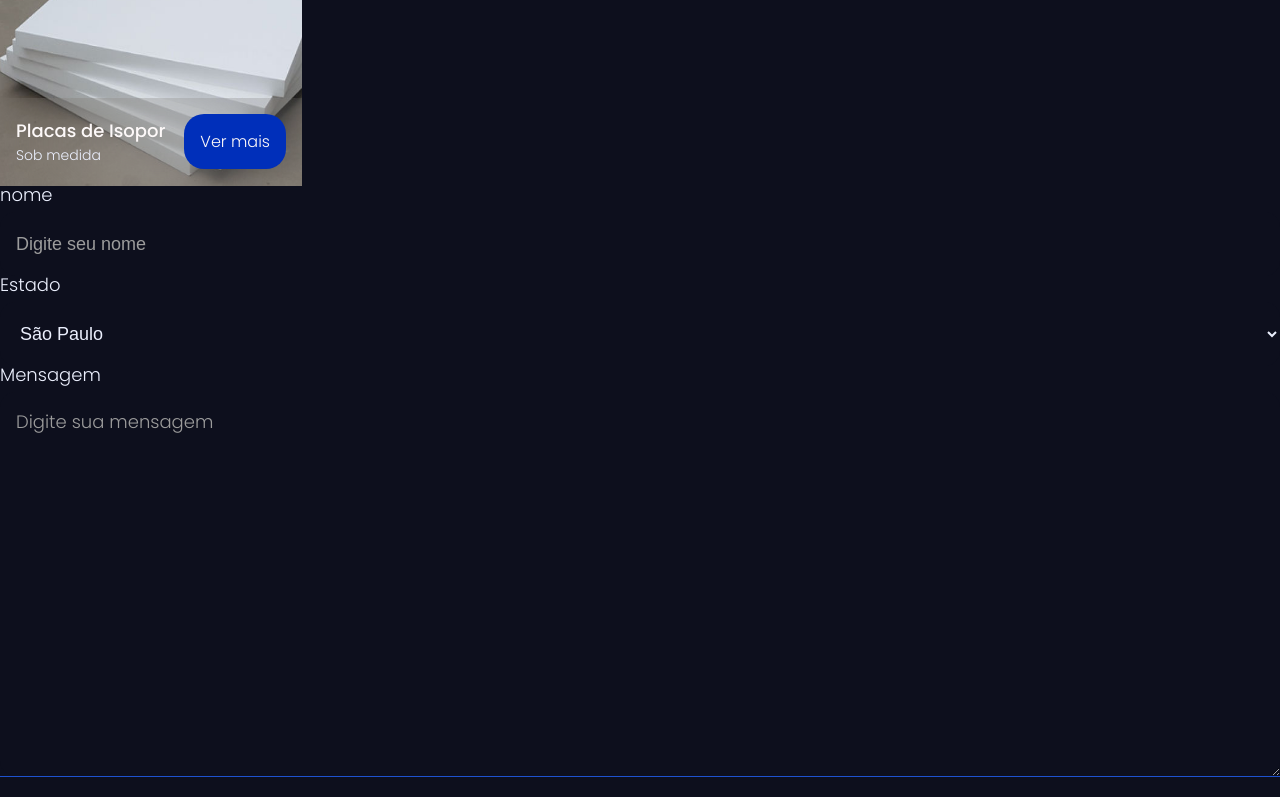
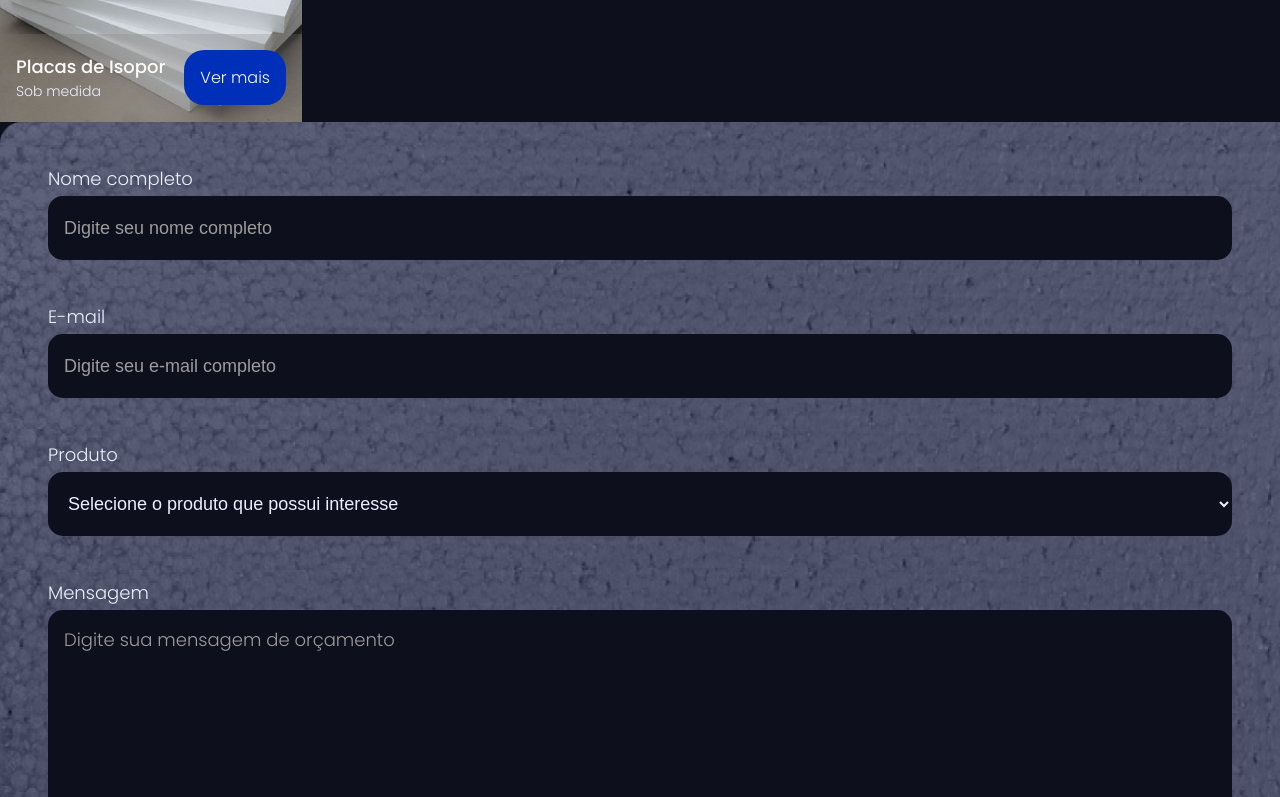
Before and after one commit to raphaelaferraz/lading_page_eps_company, a React (Vite) app: page / in a window 1280 px wide. Shown: the part 1560-2357 px from the top of the page. Built offline with nearby package versions, Linux system fonts and the light colour scheme.

Commit message:
feat: adiciona componente de formulário

```diff
--- a/src/components/Dropdown/index.jsx
+++ b/src/components/Dropdown/index.jsx
@@ -1,7 +1,7 @@
 import PropTypes from 'prop-types';
 import styles from './styles.module.scss';
 
-export default function Dropdown({ id, label, options, value, onChange }) {
+export default function Dropdown({ id, label, options, value, onChange, placeholder }) {
   return (
     <div className={styles.container}>
       <label htmlFor={id} className={styles.container__label}>{label}</label>
@@ -11,8 +11,13 @@ export default function Dropdown({ id, label, options, value, onChange }) {
         value={value}
         onChange={(e) => onChange(e.target.value)}
       >
+        <option value="" disabled>
+          {placeholder}
+        </option>
         {options.map((option) => (
-          <option key={option} value={option}>{option}</option>
+          <option key={option} value={option}>
+            {option}
+          </option>
         ))}
       </select>
     </div>
@@ -25,4 +30,5 @@ Dropdown.propTypes = {
   options: PropTypes.arrayOf(PropTypes.string).isRequired,
   value: PropTypes.string,
   onChange: PropTypes.func.isRequired,
+  placeholder: PropTypes.string,
 };
--- a/src/components/Dropdown/styles.module.scss
+++ b/src/components/Dropdown/styles.module.scss
@@ -3,6 +3,7 @@
 .container {
   display: flex;
   flex-direction: column;
+  width: 100%;
 
   &__label {
     font-size: $large-text;
--- /dev/null
+++ b/src/components/Formulario/index.jsx
@@ -0,0 +1,94 @@
+import { useState } from 'react';
+import Input from '../Input';
+import Dropdown from '../Dropdown';
+import Textarea from '../Textarea';
+import styles from './styles.module.scss';
+
+export default function Formulario() {
+  const [nome, setNome] = useState('');
+  const [email, setEmail] = useState('');
+  const [produtoSelecionado, setProdutoSelecionado] = useState('');
+  const [mensagem, setMensagem] = useState('');
+
+  const handleSubmit = async e => {
+    e.preventDefault();
+
+    const dadosFormulario = {
+      nome,
+      email,
+      produtoSelecionado,
+      mensagem
+    };
+
+    console.log(dadosFormulario);
+    //   try {
+    //     const response = await fetch('https://sua-api-aqui.com/enviar', {
+    //       method: 'POST',
+    //       headers: {
+    //         'Content-Type': 'application/json',
+    //       },
+    //       body: JSON.stringify(dadosFormulario),
+    //     });
+
+    //     if (response.ok) {
+    //       alert('Formulário enviado com sucesso!');
+    //     } else {
+    //       alert('Erro ao enviar o formulário. Tente novamente.');
+    //     }
+    //   } catch (error) {
+    //     console.error('Erro ao enviar o formulário:', error);
+    //     alert('Erro ao enviar o formulário. Tente novamente.');
+    //   }
+    // };
+  };
+
+  return (
+    <form className={styles.formulario} onSubmit={handleSubmit}>
+      <Input
+        label={'Nome completo'}
+        type={'text'}
+        name={'nome'}
+        value={nome}
+        placeholder={'Digite seu nome completo'}
+        onChange={setNome}
+      />
+
+      <Input
+        label={'E-mail'}
+        type={'text'}
+        name={'email'}
+        value={email}
+        placeholder={'Digite seu e-mail completo'}
+        onChange={setEmail}
+      />
+
+      <Dropdown
+        id={'produto'}
+        label={'Produto'}
+        placeholder={'Selecione o produto que possui interesse'}
+        options={[
+          'Placa',
+          'Cubos de isopor',
+          'Contrapiso',
+          'Letras personalizadas',
+          'Outros'
+        ]}
+        value={produtoSelecionado}
+        onChange={value => setProdutoSelecionado(value)}
+      />
+
+      <Textarea
+        id={'mensagem'}
+        label={'Mensagem'}
+        name={'mensagem'}
+        value={mensagem}
+        placeholder={'Digite sua mensagem de orçamento'}
+        onChange={value => setMensagem(value)}
+      />
+
+      <button type='submit' className={styles.formulario__botao}>
+        Enviar orçamento
+      </button>
+    </form>
+  );
+}
--- /dev/null
+++ b/src/components/Formulario/styles.module.scss
@@ -0,0 +1,20 @@
+@use "../../styles/_variables" as *;
+
+.formulario {
+  background-image: url("/background-formulario.png");
+  background-size: cover;
+  background-repeat: no-repeat;
+  padding: $spacing-3;
+
+  display: flex;
+  align-items: center;
+  justify-content: center;
+  gap: $spacing-3;
+  flex-direction: column;
+  width: 100%;
+
+  @media (max-width: 768px) {
+    flex-direction: column;
+    padding: $spacing-1-5 $spacing-1;
+  }
+}
--- a/src/components/Input/styles.module.scss
+++ b/src/components/Input/styles.module.scss
@@ -3,6 +3,7 @@
 .container {
   display: flex;
   flex-direction: column;
+  width: 100%;
 
   &__label {
     font-size: $large-text;
--- a/src/components/Textarea/styles.module.scss
+++ b/src/components/Textarea/styles.module.scss
@@ -3,6 +3,7 @@
 .container {
   display: flex;
   flex-direction: column;
+  width: 100%;
 
   &__label {
     font-size: $large-text;
--- a/src/pages/Home/index.jsx
+++ b/src/pages/Home/index.jsx
@@ -4,21 +4,15 @@ import Header from "../../components/Header";
 import CardAplicacoes from "../../components/CardAplicacoes";
 import CardProduto from "../../components/CardProduto";
 import CardResumoProduto from "../../components/CardResumoProduto";
-import Input from "../../components/Input";
-import { useState } from "react";
-import Dropdown from "../../components/Dropdown";
-import Textarea from "../../components/Textarea";
 import styles from "./styles.module.scss";
+import Formulario from "../../components/Formulario";
 
 export default function Home() {
 
-  const [nome, setNome] = useState('');
 
   return (
     <main>
       <Header />
-      <h1>Home</h1>
-      <p>Welcome to the Home page!</p>
       <Titulo
         conteudo="Confira nossos principais produtos"
         cor="#1E52CF"
@@ -47,31 +41,8 @@ export default function Home() {
         linkBotao="/"
       />
 
-      <Input
-        label={"nome"}
-        type={"text"}
-        name={"nome"}
-        value={nome}
-        placeholder={"Digite seu nome"}
-        onChange={setNome}
-      />
+      <Formulario />
 
-      <Dropdown
-        id={"estado"}
-        label={"Estado"}
-        options={["São Paulo", "Rio de Janeiro", "Minas Gerais", "Espírito Santo"]}
-        value={"São Paulo"}
-        onChange={(value) => console.log(value)}
-      />
-
-      <Textarea
-        id={"mensagem"}
-        label={"Mensagem"}
-        name={"mensagem"}
-        value={""}
-        placeholder={"Digite sua mensagem"}
-        onChange={(value) => console.log(value)}
-      />
       <div className={styles["container-botao"]}>
         <a href="https://wa.me/5511954686050" className={styles["container-botao__link"]}>
           <img src="/whatsapp.svg" alt="WhatsApp"/>
```
Also changed, not shown: public/background-formulario.png (added).
